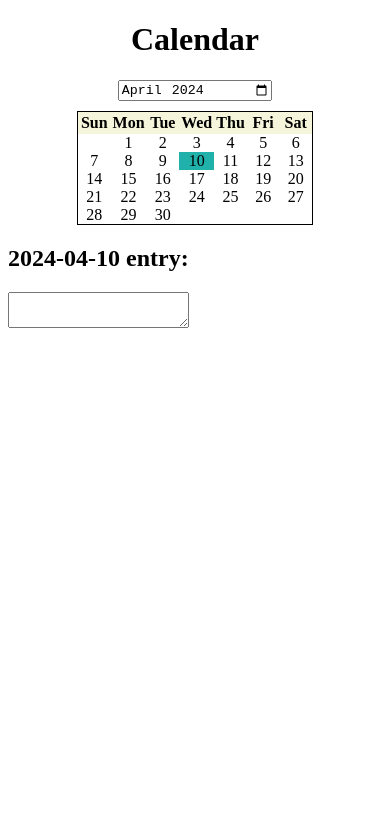
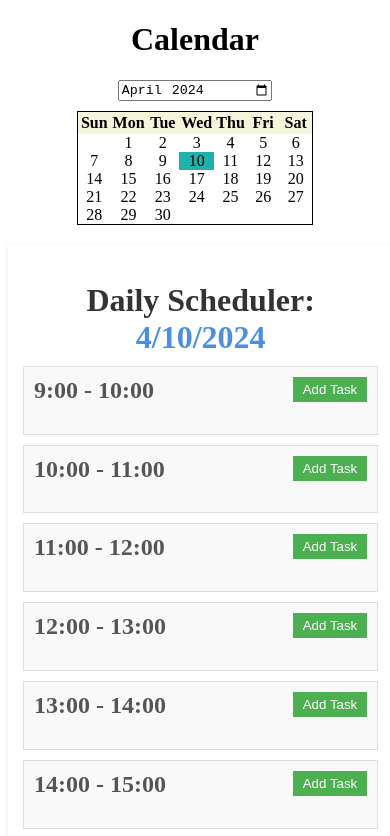
Before and after one commit to cse110-sp24-group4/warmup-exercise, a plain HTML site: page index.html in a window 390 px wide. Both pictures are taken after a click on the element "10". Shown: the top 836 px of the page. Drawn offline with Linux system fonts and the light colour scheme.

Commit message:
"Add daily scheduler feature to calendar app"
This commit adds a daily scheduler feature to the calendar app. The scheduler displays time slots for each hour from 9 AM to 5 PM and allows users to add tasks for each

```diff
--- a/calendar_main.css
+++ b/calendar_main.css
@@ -31,3 +31,72 @@ h1 {
 .selectedDay {
     background-color: lightseagreen;
 }
+#daily-scheduler {
+    margin-top: 20px;
+    padding: 15px;
+    background-color: #fff;
+    box-shadow: 0 2px 5px rgba(0,0,0,0.1);
+}
+
+#daily-scheduler h1 {
+    color: #333;
+    margin-bottom: 10px;
+}
+
+#scheduler-date span {
+    font-weight: bold;
+    color: #4A90E2;
+}
+
+.time-slot {
+    margin-top: 10px;
+    padding: 10px;
+    background-color: #f9f9f9;
+    border: 1px solid #ddd;
+    position: relative;
+}
+
+.time-slot h2 {
+    margin-top: 0;
+    color: #555;
+}
+
+.tasks {
+    list-style-type: none;
+    padding: 0;
+    margin-top: 10px;
+}
+
+.tasks li {
+    background-color: #eef;
+    padding: 5px;
+    border: 1px solid #ccd;
+    margin-bottom: 5px;
+}
+
+.add-task {
+    padding: 5px 10px;
+    background-color: #4CAF50;
+    color: white;
+    border: none;
+    cursor: pointer;
+    position: absolute;
+    top: 10px;
+    right: 10px;
+}
+
+.add-task:hover {
+    background-color: #45a049;
+}
+
+/* Responsive styling if necessary */
+@media (max-width: 768px) {
+    #daily-scheduler {
+        width: 95%;
+        margin: 20px auto;
+    }
+
+    .time-slot {
+        padding: 10px;
+    }
+}
--- a/calendar_main.js
+++ b/calendar_main.js
@@ -1,71 +1,59 @@
 window.onload = (event) => {
     const monthInput = document.getElementById('monthInput');
-
     monthInput.addEventListener('input', updateCalendar);
 
-    const entry = document.getElementById('entry');
-    entry.addEventListener('input', saveEntry);
-
-    updateCalendar()
-  };
-
-function saveEntry(e) {
-    const monthInput = document.getElementById('monthInput');
-    const date = monthInput.value + '-' + document.querySelector('.selectedDay').innerHTML;
-    localStorage.setItem(date, e.currentTarget.value);
-}
-
-function loadEntry(date) {
-    const entry = document.getElementById('entry');
-    entry.value = localStorage.getItem(date);
-}
-
-function selectDay(e) {
-    console.log('hi');
-    const oldSelected = document.querySelector('.selectedDay');
-    if (oldSelected) {
-        oldSelected.classList.remove('selectedDay');
-    }
-    e.currentTarget.classList.add('selectedDay');
-
-    const entryTitle = document.getElementById('entryTitle');
-    const monthInput = document.getElementById('monthInput');
-    const date = monthInput.value + '-' + e.currentTarget.innerHTML;
-    entryTitle.innerHTML = date +' entry:';
-
-    loadEntry(date);
-}
+    updateCalendar();
+};
 
 function updateCalendar() {
     const calendarContainer = document.getElementById('calendar');
-    const childrenWithClassDay = calendarContainer.querySelectorAll('.day');
+    calendarContainer.querySelectorAll('.day').forEach(child => child.remove());
 
-    // Remove each child with the class 'day'
-    childrenWithClassDay.forEach(child => {
-        child.remove();
-    });
-
-    // Get the month and year
     const monthInput = document.getElementById('monthInput').value;
     const year = Number(monthInput.split('-')[0]);
     const month = Number(monthInput.split('-')[1]) - 1;
 
     const firstDay = new Date(year, month, 1).getDay();
     const daysInMonth = new Date(year, month + 1, 0).getDate();
-    // Fill in the days of the month
+
     for (let i = 0; i < firstDay; i++) {
-        const emptyDay = document.createElement('div');
-        emptyDay.classList.add('day');
-        emptyDay.classList.add('emptyDay');
-        calendarContainer.appendChild(emptyDay);
+        calendarContainer.appendChild(document.createElement('div')).className = 'day emptyDay';
     }
 
-    // Fill in the days of the month
     for (let i = 1; i <= daysInMonth; i++) {
         const day = document.createElement('div');
-        day.classList.add('day');
+        day.className = 'day';
         day.textContent = i;
-        day.addEventListener('click', selectDay);
+        day.addEventListener('click', (e) => {
+            document.querySelectorAll('.selectedDay').forEach(d => d.classList.remove('selectedDay'));
+            e.currentTarget.classList.add('selectedDay');
+            const date = new Date(year, month, i);
+            updateScheduler(date);
+        });
         calendarContainer.appendChild(day);
     }
 }
+
+function updateScheduler(date) {
+    const schedulerDateDisplay = document.querySelector('#scheduler-date span');
+    schedulerDateDisplay.textContent = date.toLocaleDateString();
+
+    const scheduler = document.querySelector('#daily-scheduler .time-slots');
+    scheduler.innerHTML = '';
+
+    for (let hour = 9; hour <= 17; hour++) {
+        let timeSlot = document.createElement('div');
+        timeSlot.className = 'time-slot';
+        timeSlot.innerHTML = `<h2>${hour}:00 - ${hour + 1}:00</h2><ul class="tasks"></ul><button class="add-task">Add Task</button>`;
+        scheduler.appendChild(timeSlot);
+
+        timeSlot.querySelector('.add-task').addEventListener('click', function() {
+            const taskText = prompt(`Add an event for ${hour}:00 - ${hour + 1}:00 on ${date.toLocaleDateString()}`);
+            if (taskText) {
+                const taskItem = document.createElement('li');
+                taskItem.textContent = taskText;
+                timeSlot.querySelector('.tasks').appendChild(taskItem);
+            }
+        });
+    }
+}
--- a/index.html
+++ b/index.html
@@ -1,8 +1,8 @@
 <!DOCTYPE html>
 <html lang="en">
   <head>
-    <meta charset="UTF-8">
-    <link rel="stylesheet" href="calendar_main.css" type="text/css">
+    <meta charset="UTF-8" />
+    <link rel="stylesheet" href="calendar_main.css" type="text/css" />
     <title>Calendar Scheduler</title>
     <script src="calendar_main.js"></script>
   </head>
@@ -10,7 +10,7 @@
     <h1>Calendar</h1>
 
     <div class="monthSelect">
-        <input type="month" id="monthInput" value="2024-04">
+      <input type="month" id="monthInput" value="2024-04" />
     </div>
 
     <div id="calendar">
@@ -21,12 +21,15 @@
       <div class="days">Thu</div>
       <div class="days">Fri</div>
       <div class="days">Sat</div>
+      <!-- Days are dynamically filled here -->
     </div>
 
-    <div id="dayPlanner">
-        <h2 id="entryTitle"></h2>
-        <textarea id="entry"></textarea>
+    <!-- Daily Scheduler Section, displayed based on selected day -->
+    <div id="daily-scheduler">
+      <h1 id="scheduler-date">Daily Scheduler: <span></span></h1>
+      <div class="time-slots">
+        <!-- Time slots will be generated here -->
       </div>
-
+    </div>
   </body>
 </html>
```
Lines whose indentation alone changed are shown as unchanged.
